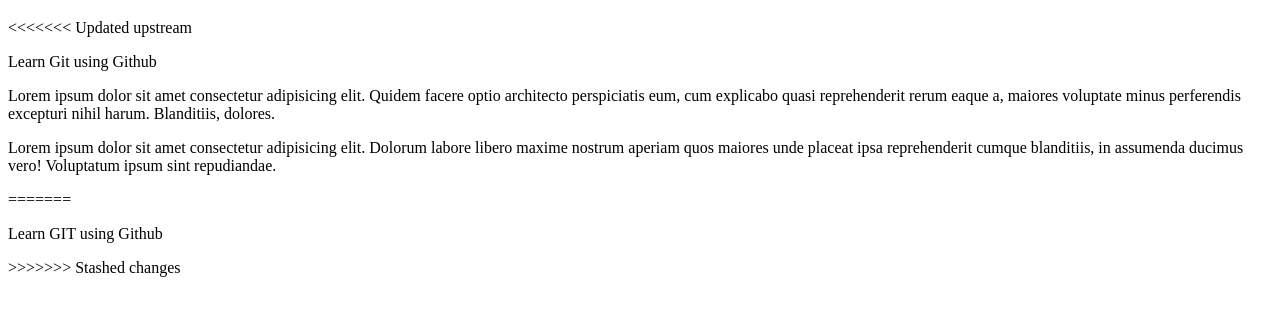
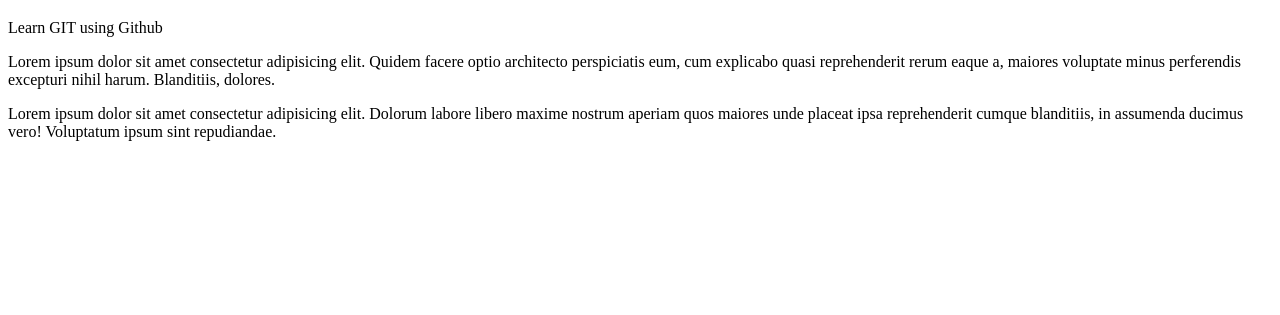
Before and after one commit to temmy-alex/belajar-git, a plain HTML site: page index.html in a window 1280 px wide. Shown: the part 61-376 px from the top of the page. Drawn offline with Linux system fonts and the light colour scheme.

Commit message:
Fixing conflict in index.html file

```diff
--- a/index.html
+++ b/index.html
@@ -7,12 +7,8 @@
 </head>
 <body>
     <h1>Learn Basic Git</h1>
-<<<<<<< Updated upstream
-    <p>Learn Git using Github</p>
+    <p>Learn GIT using Github</p>
     <p>Lorem ipsum dolor sit amet consectetur adipisicing elit. Quidem facere optio architecto perspiciatis eum, cum explicabo quasi reprehenderit rerum eaque a, maiores voluptate minus perferendis excepturi nihil harum. Blanditiis, dolores.</p>
     <p>Lorem ipsum dolor sit amet consectetur adipisicing elit. Dolorum labore libero maxime nostrum aperiam quos maiores unde placeat ipsa reprehenderit cumque blanditiis, in assumenda ducimus vero! Voluptatum ipsum sint repudiandae.</p>
-=======
-    <p>Learn GIT using Github</p>
->>>>>>> Stashed changes
 </body>
 </html>
```
